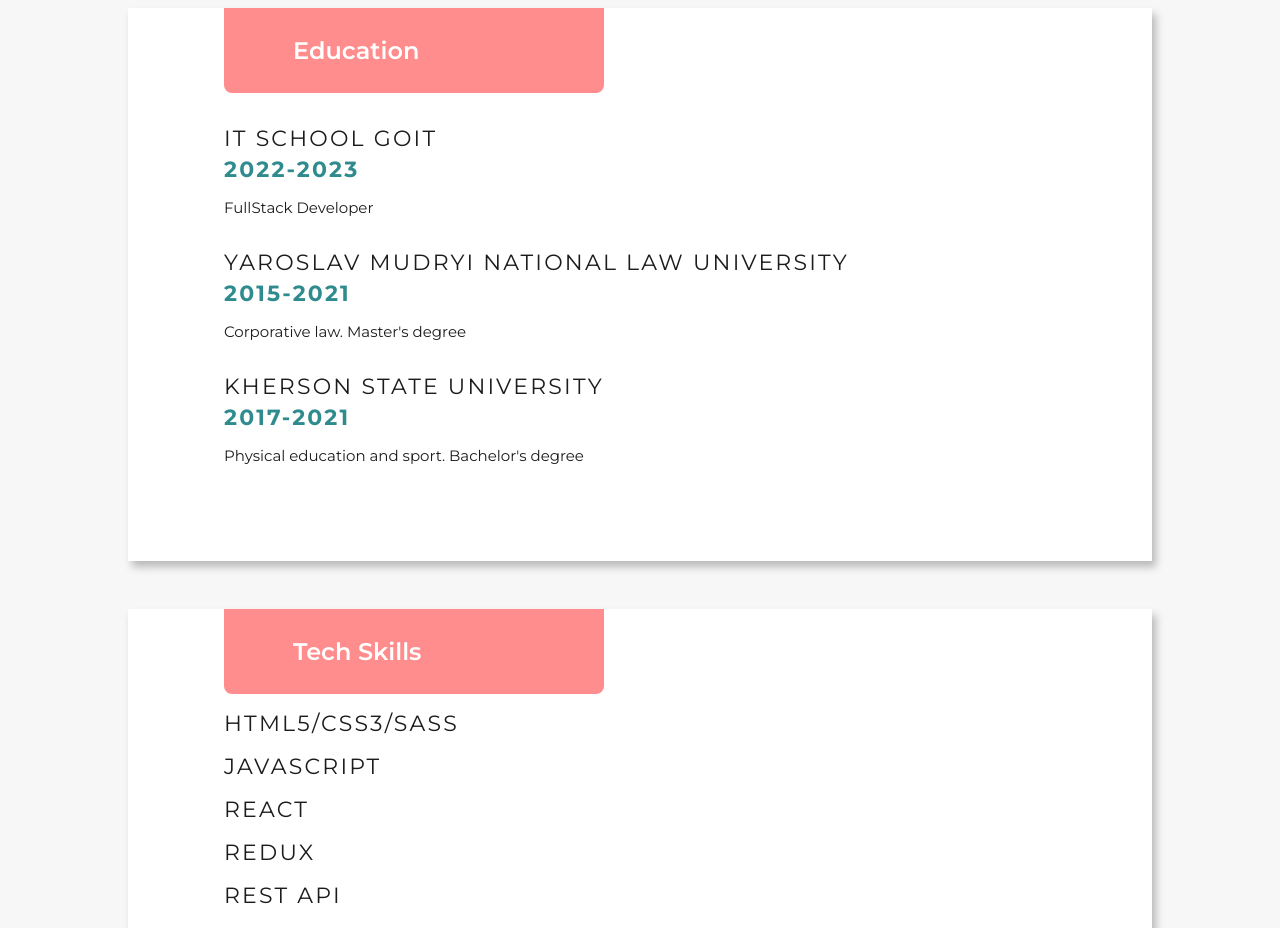
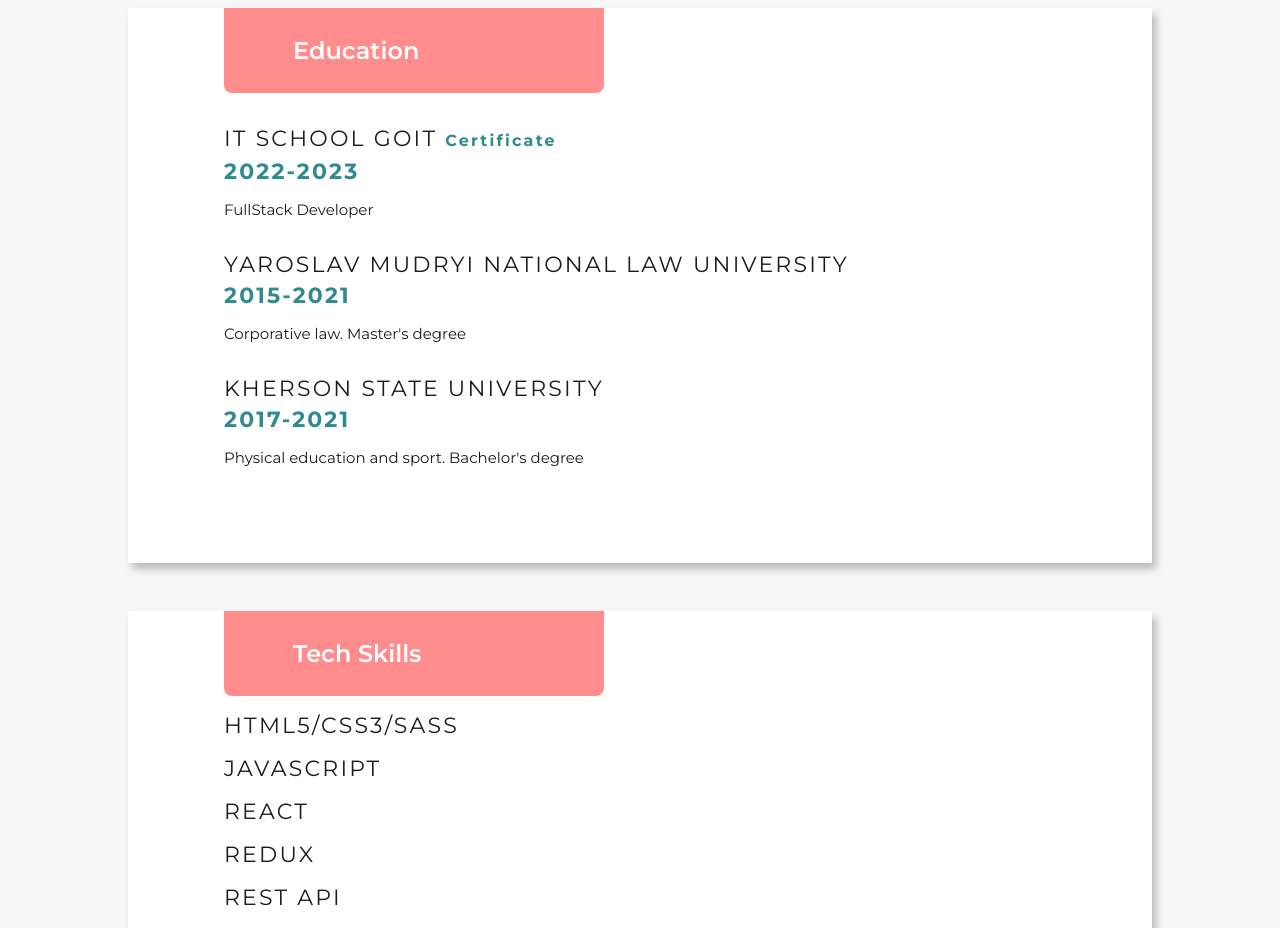
Before and after one commit to Basilika-draconum/curriculum-vitae, a React (Create React App) app: page /resume in a window 1280 px wide. Shown: the part 820-1748 px from the top of the page. Built offline with nearby package versions, Linux system fonts and the light colour scheme.

Commit message:
add certificate

```diff
--- a/src/components/Resume/Resume.jsx
+++ b/src/components/Resume/Resume.jsx
@@ -36,7 +36,18 @@ const Resume = () => {
           <h2 className={s.block_title}>Education</h2>
           <ul className={s.block_list}>
             <li className={s.block_item}>
-              <h3 className={s.item_title}>IT school GoIT</h3>
+              <h3 className={s.item_title}>
+                IT school GoIT{" "}
+                <a
+                  className={s.certificate}
+                  href="https://drive.google.com/file/d/1SJ5O0wLHJYw8YJxsx7SmMcj5EVEMt507/view?usp=sharing"
+                  target="_blank"
+                  rel="noopener noreferrer"
+                >
+                  Certificate
+                </a>
+              </h3>
+
               <p className={s.item_years}>2022-2023</p>
               <p className={s.item_text}>FullStack Developer</p>
             </li>
--- a/src/components/Resume/resume.module.scss
+++ b/src/components/Resume/resume.module.scss
@@ -47,6 +47,12 @@
   letter-spacing: 0.1em;
   text-transform: uppercase;
 }
+.certificate {
+  font-weight: 700;
+  font-size: 16px;
+  color: var(--color-accent);
+  text-transform: capitalize;
+}
 .item_years {
   margin-top: 4px;
   margin-bottom: 16px;
```
